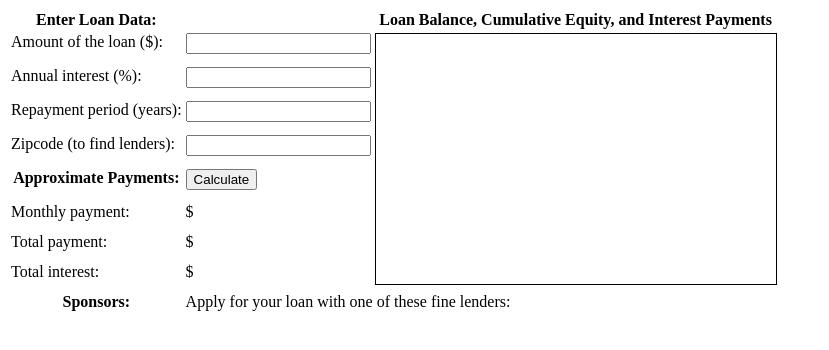
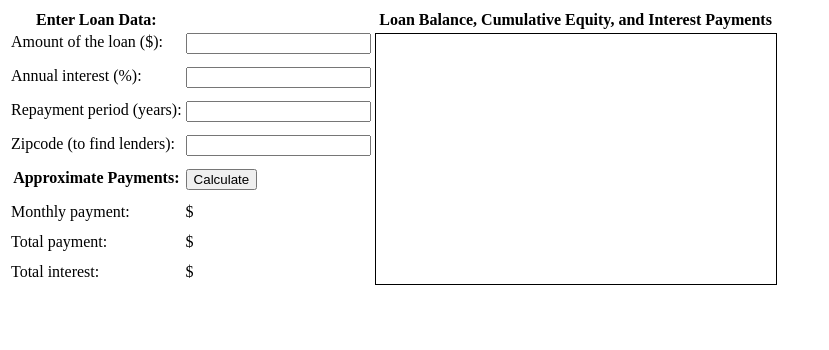
Before and after one commit to chromepro88/loancalc.github.io, a plain HTML site: page index.html in a window 1280 px wide. Shown: the whole page, without its empty margins (0-829 px from the left). Drawn offline with Linux system fonts and the light colour scheme.

Commit message:
Update index.html

```diff
--- a/index.html
+++ b/index.html
@@ -41,9 +41,6 @@ th, td { vertical-align: top; }          /* Don't center table cells */
       <td>$<span class="output" id="total"></span></td></tr>
   <tr><td>Total interest:</td>
       <td>$<span class="output" id="totalinterest"></span></td></tr>
-  <tr><th>Sponsors:</th><td  colspan=2>
-    Apply for your loan with one of these fine lenders:
-    <div id="lenders"></div></td></tr>
 </table>
 
 <!-- The rest of this example is JavaScript code in the <script> tag below -->
```
